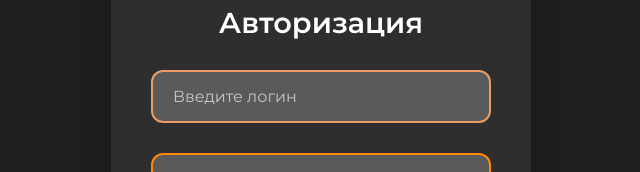
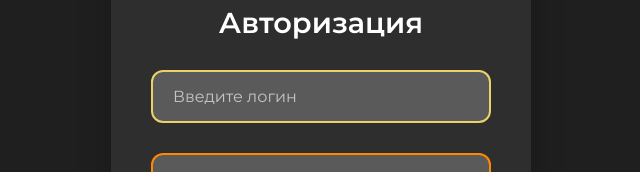
Before and after one commit to Promkaa/WebProject, a React (Create React App) app in the folder frontend/: page / in a window 1280 px wide. In both pictures the pointer is over the input "Введите логин". Shown: the part 257-429 px from the top of the page, without its empty margins (319-959 px from the left). Built offline with nearby package versions, Linux system fonts and the light colour scheme.

Commit message:
modified:   frontend/src/css/main.css

```diff
--- a/frontend/src/css/main.css
+++ b/frontend/src/css/main.css
@@ -150,6 +150,7 @@
     transition: all 0.3s ease;
     font-family: 'Montserrat', sans-serif;
     background: rgb(90, 90, 90);
+    color: #ffffff;
 }
 
 .login .input-box input:focus {
@@ -157,7 +158,7 @@
 }
 
 .login .input-box input:hover {
-    border-color: #ea9b66;
+    border-color: #ead266;
 }
 
 .login .remember {
```
